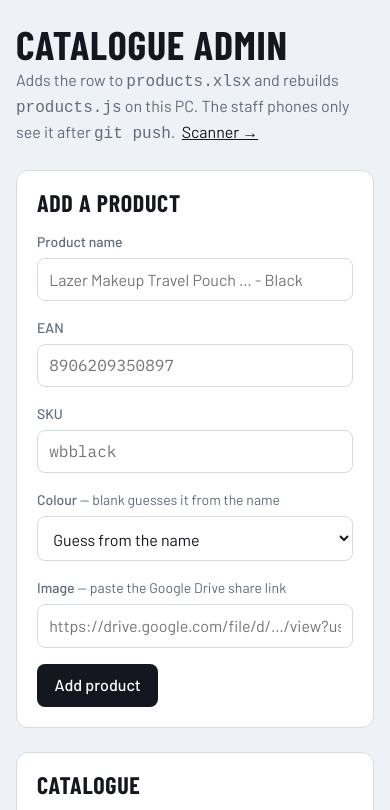
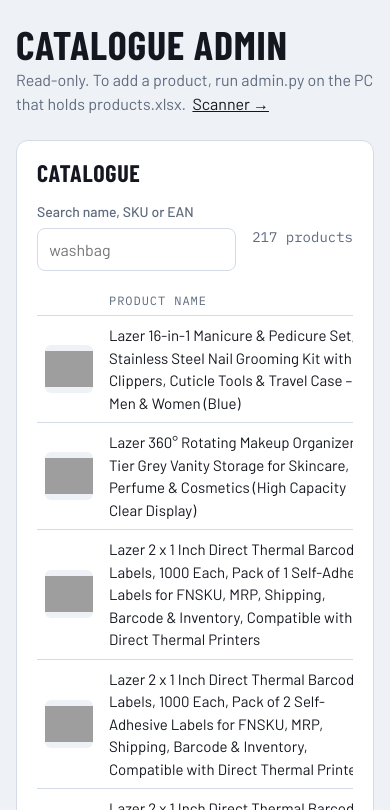
Before and after one commit to Aimubh/EAN_scanner, a plain HTML site: page admin.html in a window 390 px wide. Shown: the top 810 px of the page. Drawn offline with nearby package versions, Linux system fonts and the light colour scheme; no server answers; grey boxes are pictures that could not be loaded.

Commit message:
Publish the catalogue as a read-only page, keep adding local
The add form needs admin.py behind the page to write products.xlsx, and the
deploy has neither a Python process nor a writable disk. So the form starts
hidden and only appears once /colours answers: the local copy is the admin
panel, the deployed copy is a read-only catalogue anyone can browse and
search from a phone. One page, so the table cannot drift between the two.

This publishes nothing that was not already public: the scanner has always
shipped the whole catalogue in products.js. admin.py stays out of the deploy.

Co-Authored-By: Claude Opus 5 <noreply@anthropic.com>

```diff
--- a/admin.html
+++ b/admin.html
@@ -66,11 +66,11 @@
 <main class="bench">
   <header>
     <h1>Catalogue admin</h1>
-    <p>Adds the row to <code>products.xlsx</code> and rebuilds <code>products.js</code> on this PC.
-       The staff phones only see it after <code>git push</code>. &nbsp;<a href="/">Scanner &rarr;</a></p>
+    <p><span id="intro">Adds the row to <code>products.xlsx</code> and rebuilds <code>products.js</code> on this PC.
+       The staff phones only see it after <code>git push</code>.</span> &nbsp;<a href="/">Scanner &rarr;</a></p>
   </header>
 
-  <section class="card" aria-labelledby="add-title">
+  <section class="card" id="add-card" aria-labelledby="add-title" hidden>
     <h2 id="add-title">Add a product</h2>
     <form id="add" autocomplete="off">
       <div class="fields">
@@ -183,9 +183,17 @@
     }
   };
 
+  // The add form needs admin.py behind the page to write the sheet. The deployed copy has no such server
+  // and no writable disk, so it starts hidden and only appears once /colours answers: read-only when live.
   (async () => {
-    const colours = await (await fetch('/colours')).json().catch(() => []);
-    $('colour').append(...colours.map(c => Object.assign(document.createElement('option'), { value: c, textContent: c })));
+    const reply = await fetch('/colours').catch(() => null);
+    const colours = reply?.ok ? await reply.json().catch(() => []) : [];
+    if (colours.length) {
+      $('colour').append(...colours.map(c => Object.assign(document.createElement('option'), { value: c, textContent: c })));
+      $('add-card').hidden = false;
+    } else {
+      $('intro').textContent = 'Read-only. To add a product, run admin.py on the PC that holds products.xlsx.';
+    }
     await load();
   })();
 </script>
```
Also changed, not shown: 1 other file.
